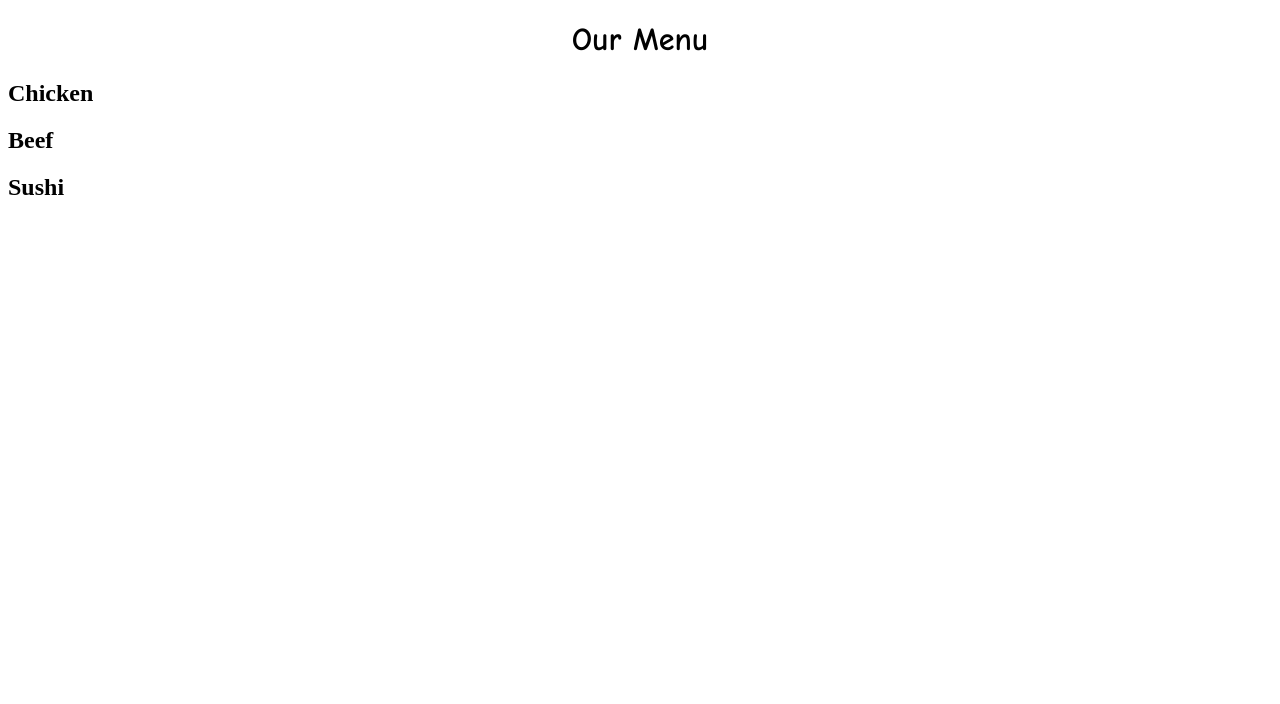
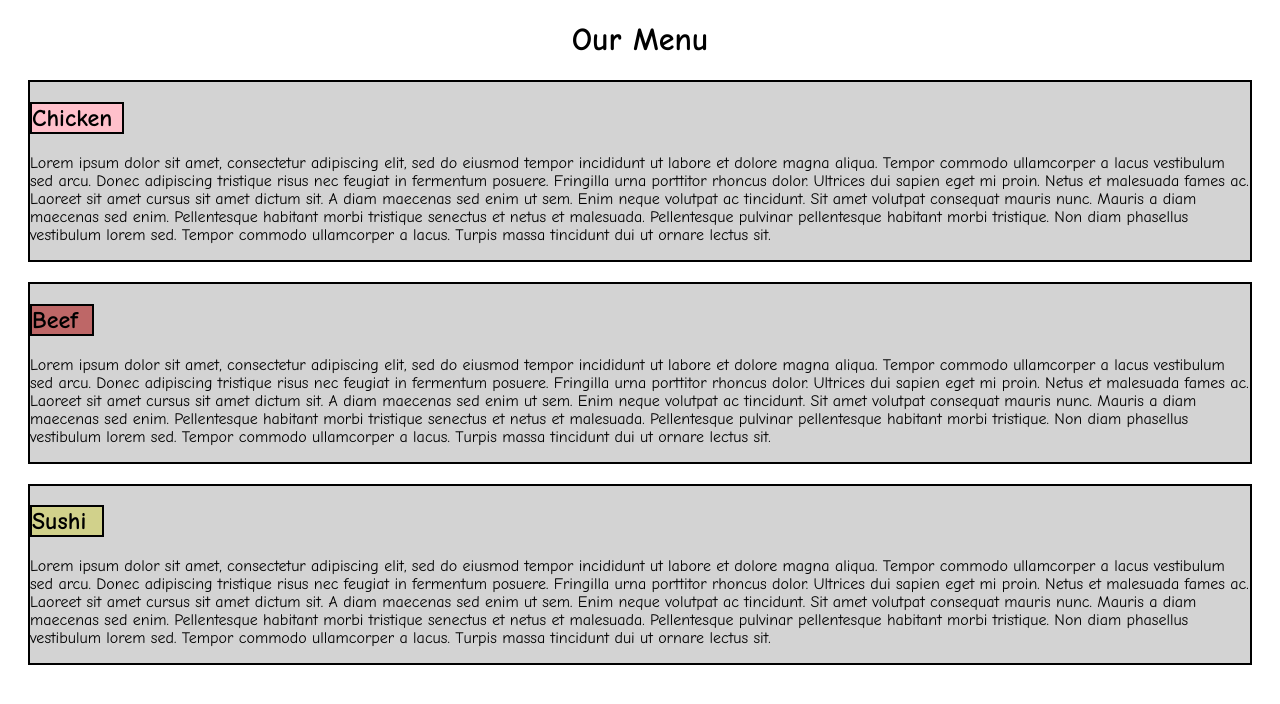
Before and after one commit to pengunoob/courseratest, a plain HTML site: page Module2-solution.html in a window 1280 px wide. Drawn offline with Linux system fonts and the light colour scheme.

Commit message:
git commit

```diff
--- a/Module2-CSS.css
+++ b/Module2-CSS.css
@@ -1,2 +1,8 @@
-h1{font-family: "Comic Sans MS", "Comic Sans", cursive;}
+#Comic{font-family: "Comic Sans MS", "Comic Sans", cursive;}
 h1{text-align: center;}
+
+div{background-color: lightgray; border: 2px solid black;margin: 20px}
+h2{border: 2px solid black;}
+#chicken{background-color: pink; width: 90px}
+#beef{background-color: rgb(190, 103, 103); width: 60px}
+#sushi{background-color: rgb(209, 209, 139); width: 70px}
--- a/Module2-solution.html
+++ b/Module2-solution.html
@@ -5,9 +5,20 @@
 
     </head>
     <body>
-        <h1>Our Menu</h1>
-        <div><h2>Chicken</h2></div>
-        <div><h2>Beef</h2></div>
-        <div><h2>Sushi</h2></div>
+        <h1 id="Comic">Our Menu</h1>
+        <div id="Comic">
+            <h2 id="chicken">Chicken</h2>
+            <p>
+                Lorem ipsum dolor sit amet, consectetur adipiscing elit, sed do eiusmod tempor incididunt ut labore et dolore magna aliqua. Tempor commodo ullamcorper a lacus vestibulum sed arcu. Donec adipiscing tristique risus nec feugiat in fermentum posuere. Fringilla urna porttitor rhoncus dolor. Ultrices dui sapien eget mi proin. Netus et malesuada fames ac. Laoreet sit amet cursus sit amet dictum sit. A diam maecenas sed enim ut sem. Enim neque volutpat ac tincidunt. Sit amet volutpat consequat mauris nunc. Mauris a diam maecenas sed enim. Pellentesque habitant morbi tristique senectus et netus et malesuada. Pellentesque pulvinar pellentesque habitant morbi tristique. Non diam phasellus vestibulum lorem sed. Tempor commodo ullamcorper a lacus. Turpis massa tincidunt dui ut ornare lectus sit.
+            </p>
+        </div>
+        <div id="Comic">
+            <h2 id="beef">Beef</h2>
+            <p>Lorem ipsum dolor sit amet, consectetur adipiscing elit, sed do eiusmod tempor incididunt ut labore et dolore magna aliqua. Tempor commodo ullamcorper a lacus vestibulum sed arcu. Donec adipiscing tristique risus nec feugiat in fermentum posuere. Fringilla urna porttitor rhoncus dolor. Ultrices dui sapien eget mi proin. Netus et malesuada fames ac. Laoreet sit amet cursus sit amet dictum sit. A diam maecenas sed enim ut sem. Enim neque volutpat ac tincidunt. Sit amet volutpat consequat mauris nunc. Mauris a diam maecenas sed enim. Pellentesque habitant morbi tristique senectus et netus et malesuada. Pellentesque pulvinar pellentesque habitant morbi tristique. Non diam phasellus vestibulum lorem sed. Tempor commodo ullamcorper a lacus. Turpis massa tincidunt dui ut ornare lectus sit.</p>
+        </div>
+        <div id="Comic">
+            <h2 id="sushi">Sushi</h2>
+            <p>Lorem ipsum dolor sit amet, consectetur adipiscing elit, sed do eiusmod tempor incididunt ut labore et dolore magna aliqua. Tempor commodo ullamcorper a lacus vestibulum sed arcu. Donec adipiscing tristique risus nec feugiat in fermentum posuere. Fringilla urna porttitor rhoncus dolor. Ultrices dui sapien eget mi proin. Netus et malesuada fames ac. Laoreet sit amet cursus sit amet dictum sit. A diam maecenas sed enim ut sem. Enim neque volutpat ac tincidunt. Sit amet volutpat consequat mauris nunc. Mauris a diam maecenas sed enim. Pellentesque habitant morbi tristique senectus et netus et malesuada. Pellentesque pulvinar pellentesque habitant morbi tristique. Non diam phasellus vestibulum lorem sed. Tempor commodo ullamcorper a lacus. Turpis massa tincidunt dui ut ornare lectus sit.</p>
+        </div>
     </body>
 </html>
```
